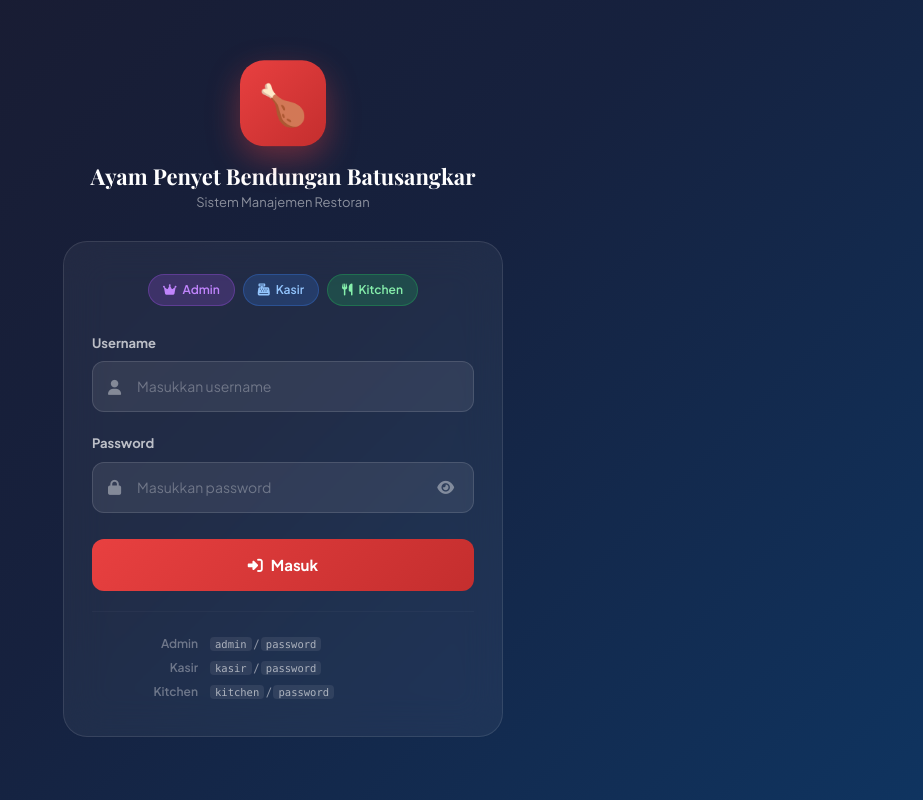
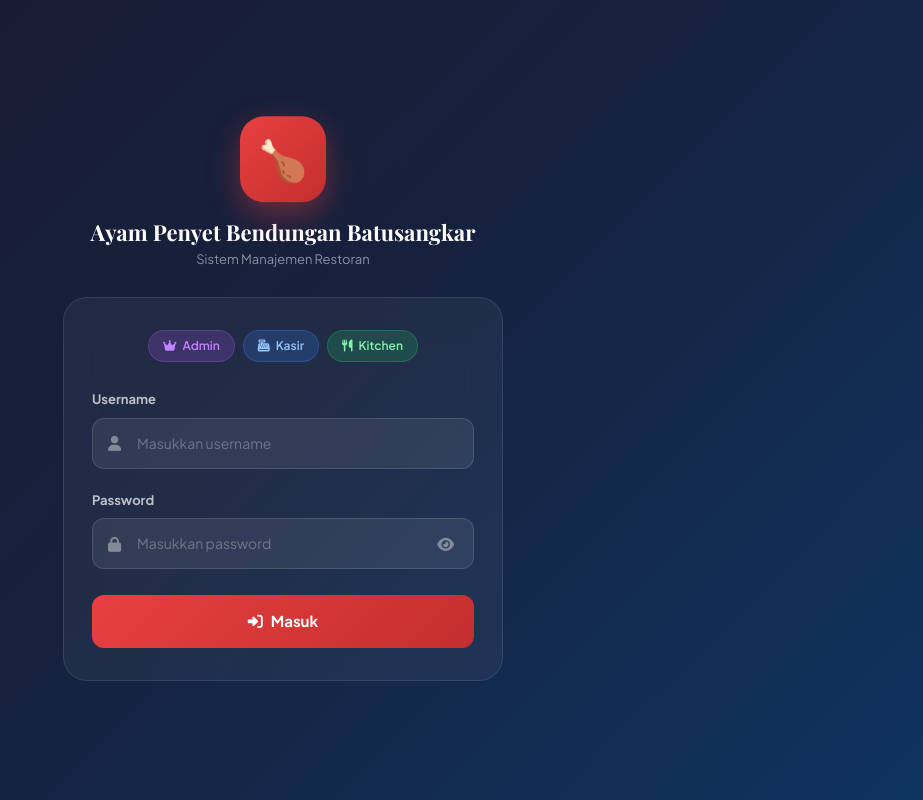
Before and after one commit to roofi123456789/ayam-penyet, a PHP site: page /ayam-penyet/login.php in a window 1280 px wide. Shown: the whole page, without its empty margins (357-1280 px from the left). Run offline with PHP 8.4, Linux system fonts and the light colour scheme.

Commit message:
Update dasshboard login

```diff
--- a/login.php
+++ b/login.php
@@ -176,12 +176,6 @@ if ($_SERVER['REQUEST_METHOD'] === 'POST') {
             </button>
         </form>
 
-        <hr class="divider">
-        <table class="cred-table">
-            <tr><td>Admin</td><td><code>admin</code> / <code>password</code></td></tr>
-            <tr><td>Kasir</td><td><code>kasir</code> / <code>password</code></td></tr>
-            <tr><td>Kitchen</td><td><code>kitchen</code> / <code>password</code></td></tr>
-        </table>
     </div>
 </div>
 <script>
```
